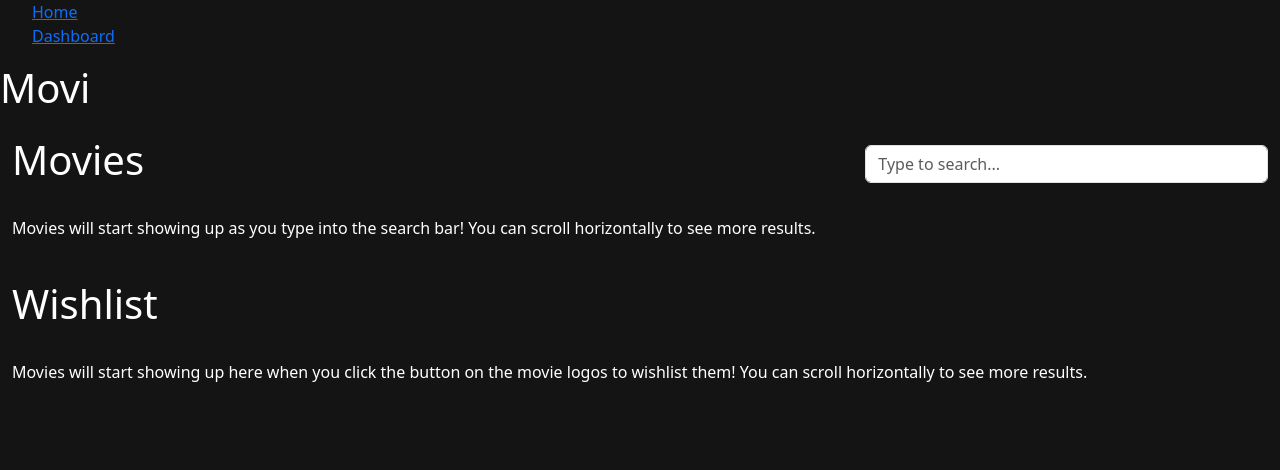
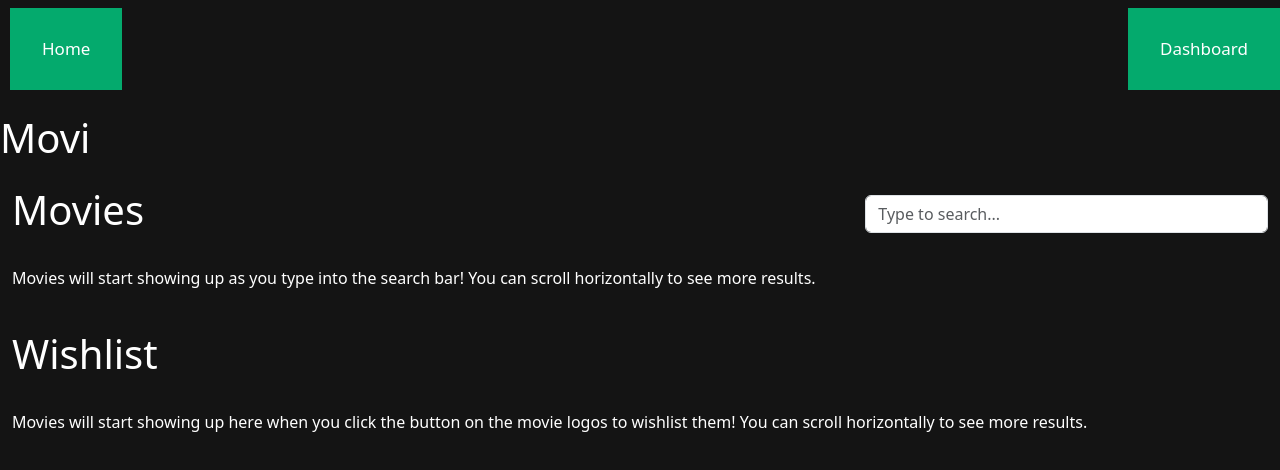
Before and after one commit to Vago16/movi-web-app, a React (Create React App) app in the folder Capstone-3/movi-app/: page / in a window 1280 px wide. Shown: the top 470 px of the page. Built offline with nearby package versions, Linux system fonts and the light colour scheme; no server answers.

Commit message:
Update Navbar.js
updated styling

```diff
--- a/Capstone-3/movi-app/src/components/Navbar.js
+++ b/Capstone-3/movi-app/src/components/Navbar.js
@@ -5,10 +5,10 @@ import './Navbar.css';
 const Navbar = () => {
   return (
     <div>
-      <ul className='row'>
+      <ul class='navbar'>
 
-				<Link to="/" >Home</Link>
-				<Link to="/login" >Dashboard</Link>
+				<a><Link to="/" >Home</Link></a>
+				<a><Link to="/login" >Dashboard</Link></a>
 
       </ul>
     </div>
```
